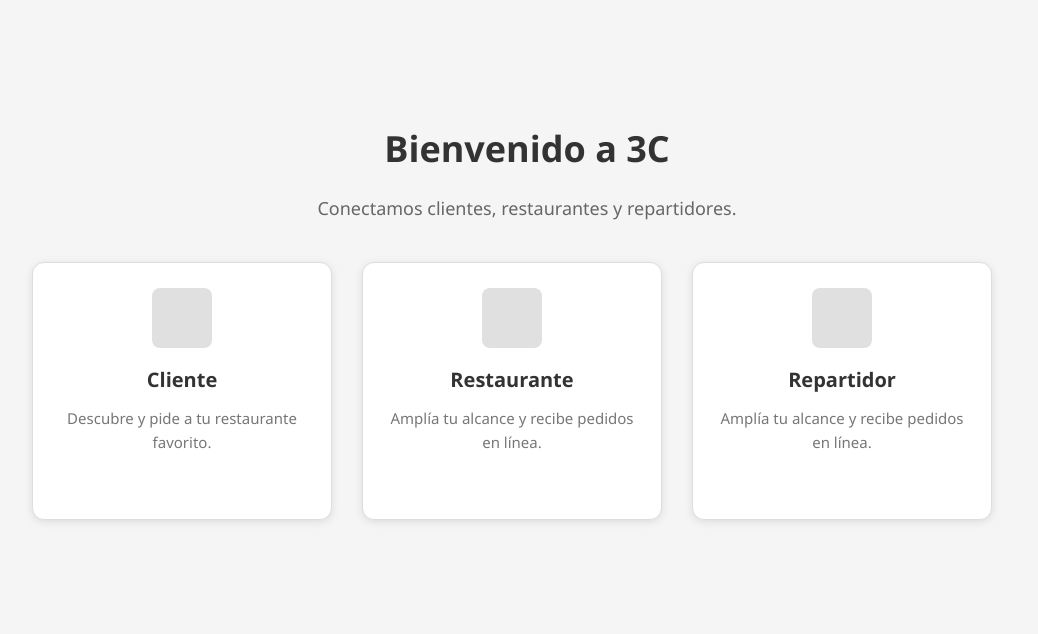
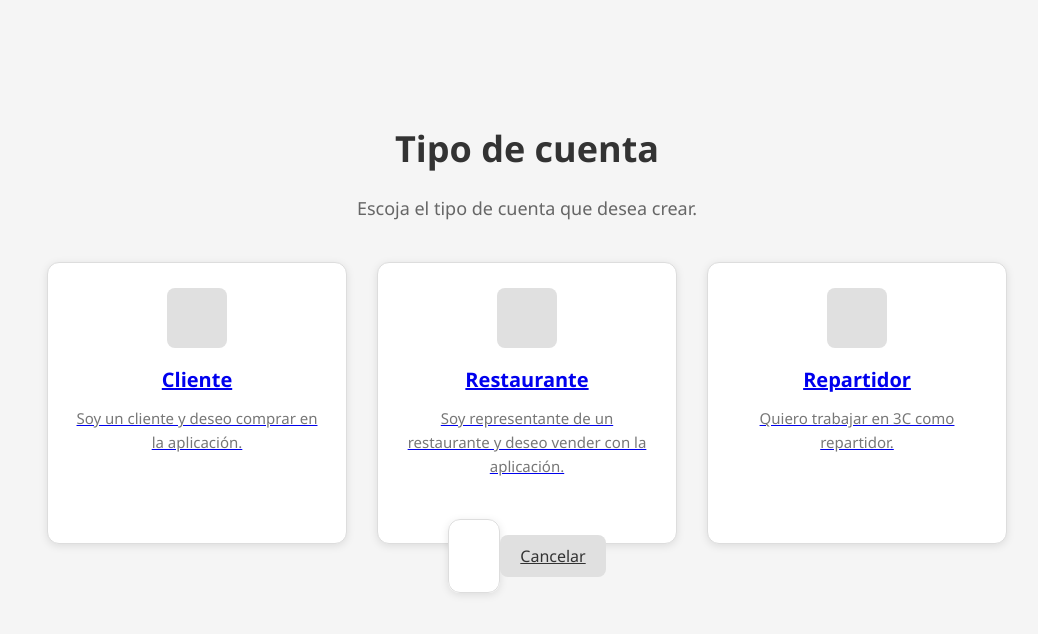
Before and after one commit to WraithLion/3C-Compra-tu-Comida-con-Comodidad, a Django app: page /crearCuenta/tipo in a window 1280 px wide. Shown: the top 634 px of the page, without its empty margins (113-1151 px from the left). Run offline with Django 5.2, Linux system fonts and the light colour scheme.

Commit message:
Poblamiento de tipoCuenta.html

```diff
--- a/sitio_3C/templates/crearCuenta/tipoCuenta.html
+++ b/sitio_3C/templates/crearCuenta/tipoCuenta.html
@@ -3,33 +3,52 @@
 <head>
   <meta charset="UTF-8" />
   <meta name="viewport" content="width=device-width, initial-scale=1.0"/>
-  <title>Bienvenido a 3C</title>
-  <link rel="stylesheet" href="static/css/styles.css" />
+  <title>Tipo de cuenta a crear</title>
+  <link rel="stylesheet" href="../static/css/styles.css" />
 
 </head>
+
 <body>
+
+<!-- Mensaje de error -->
+{% if error %}
+<div class="error-message">{{ error }}</div>
+{% endif %}
+
   <main class="welcome-section">
-    <h1>Bienvenido a 3C</h1>
-    <p>Conectamos clientes, restaurantes y repartidores.</p>
+    <h1>Tipo de cuenta</h1>
+    <p>Escoja el tipo de cuenta que desea crear.</p>
 
     <div class="role-cards">
-      <div class="card">
+
+      <a href="{% url 'datosCliente' %}" class="card">
         <div class="placeholder-image"></div>
         <h2>Cliente</h2>
-        <p>Descubre y pide a tu restaurante favorito.</p>
-      </div>
-      <div class="card">
+        <p>Soy un cliente y deseo comprar en la aplicación.</p>
+      </a>
+
+      <a href="{% url 'datosRestaurante' %}" class="card">
         <div class="placeholder-image"></div>
         <h2>Restaurante</h2>
-        <p>Amplía tu alcance y recibe pedidos en línea.</p>
-      </div>
-      <div class="card">
+        <p>Soy representante de un restaurante y deseo vender con la aplicación.</p>
+      </a>
+
+      <a href="{% url 'datosRepartidor' %}" class="card">
         <div class="placeholder-image"></div>
         <h2>Repartidor</h2>
-        <p>Amplía tu alcance y recibe pedidos en línea.</p>
+        <p>Quiero trabajar en 3C como repartidor.</p>
       </div>
-      <div class>
 
-            </body>
+    </div>
+
+    <a href="{% url 'sitioPrincipal_3C' %}" class="btn-cancelar">
+      Cancelar
+    </a>
+
+  </main>
+
+  <script src="../static/js/crearCuenta.js"></script>
+
+</body>
 
 </html>
```
